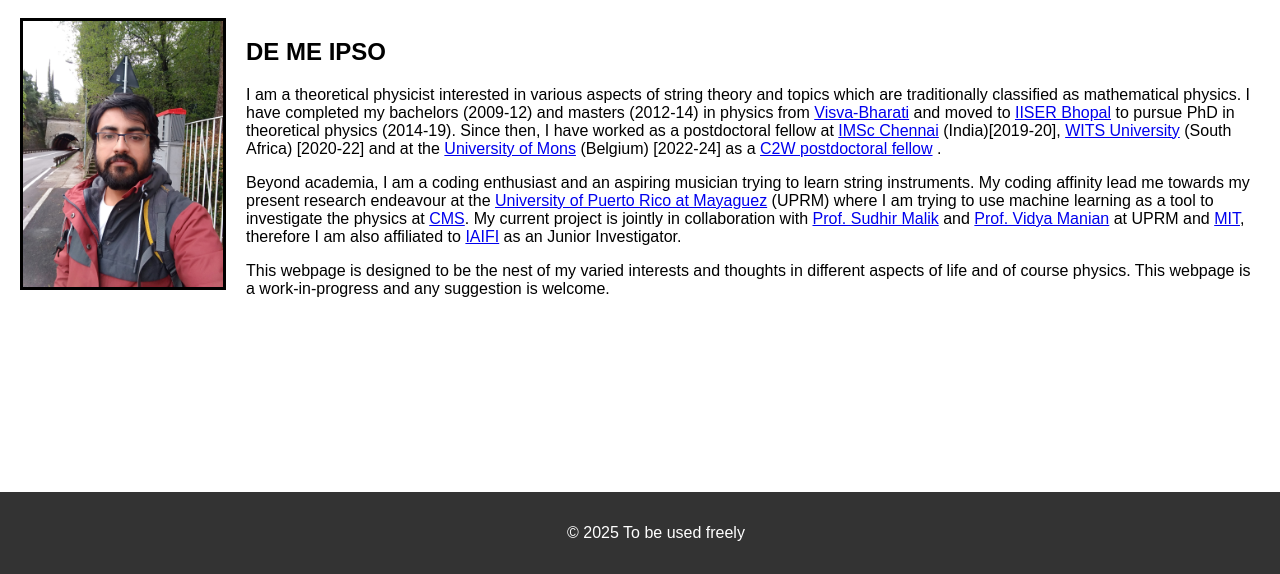
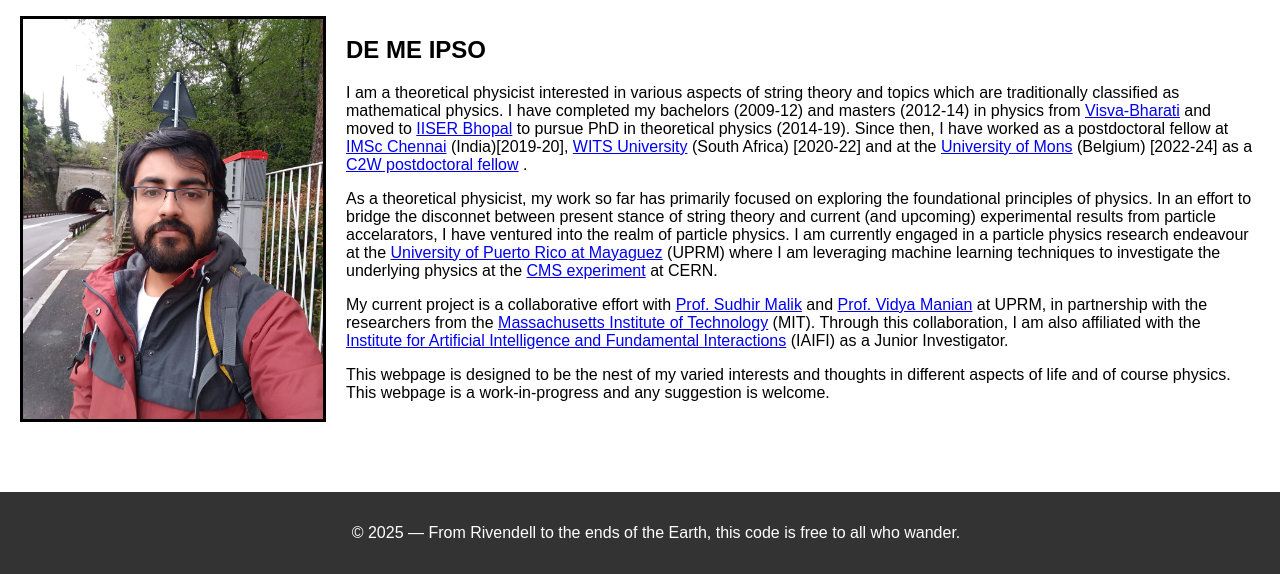
Before and after one commit to chattopadhyayA/chattopadhyayA.github.io, a plain HTML site: page index.html in a window 1280 px wide. Shown: the part 226-800 px from the top of the page. Drawn offline with Linux system fonts and the light colour scheme.

Commit message:
Landing page rewording and footer modification

```diff
--- a/index.html
+++ b/index.html
@@ -45,7 +45,7 @@
     <div class="content">
         <!-- Image displayed on the left -->
         <div class="image-container">
-            <img src="ami.jpg" alt="Arghya Image" width="200" height="auto" style="border: 3px solid black;">
+            <img src="ami.jpg" alt="Arghya Image" width="300" height="auto" style="border: 3px solid black;">
 
         </div>
 
@@ -61,12 +61,19 @@
                     <a href=https://cometowallonia.eu/meet-our-fellows-arghya-chattopadhyay-totchty/> C2W postdoctoral fellow</a> . <br>
                 </p>
                 <p>
-                    Beyond academia, I am a coding enthusiast and an aspiring musician trying to learn string instruments. My coding affinity lead me towards my
-                    present research endeavour at the <a href=https://www.uprm.edu/portada/>University of Puerto Rico at Mayaguez</a> (UPRM) where I am trying to
-                    use machine learning as a tool to investigate the physics at <a href=https://home.cern/science/experiments/cms>CMS</a>. My current project
-                    is jointly in collaboration with <a href=https://charma.uprm.edu/~malik/index.html>Prof. Sudhir Malik</a>
-                    and <a href=https://ece.uprm.edu/~manian/>Prof. Vidya Manian</a> at UPRM and
-                    <a href=https://www.mit.edu/>MIT</a>, therefore I am also affiliated to <a href=https://iaifi.org/>IAIFI</a> as an Junior Investigator.
+                    As a theoretical physicist, my work so far has primarily focused on exploring the foundational principles of
+                    physics. In an effort to bridge the disconnet between present stance of string theory and current (and upcoming)
+                    experimental results from particle accelarators, I have ventured into the realm of particle physics. I am currently
+                    engaged in a particle physics research endeavour at the <a href=https://www.uprm.edu/portada/>University
+                    of Puerto Rico at Mayaguez</a> (UPRM) where I am leveraging machine learning techniques to investigate the
+                    underlying physics at the <a href=https://home.cern/science/experiments/cms>CMS experiment</a> at CERN.
+                </p>
+                <p>
+                    My current project is a collaborative effort with <a href=https://charma.uprm.edu/~malik/index.html>Prof. Sudhir Malik</a>
+                    and <a href=https://ece.uprm.edu/~manian/>Prof. Vidya Manian</a> at UPRM, in partnership with the researchers from the
+                    <a href=https://www.mit.edu/>Massachusetts Institute of Technology</a> (MIT). Through this collaboration, I am
+                    also affiliated with the <a href=https://iaifi.org/> Institute for Artificial Intelligence and Fundamental Interactions</a> (IAIFI)
+                    as a Junior Investigator.
                 </p>
                 <p>
                     This webpage is designed to be the nest of my varied interests and thoughts in different aspects of life and of course physics.
@@ -346,7 +353,7 @@
 </main>
 
 <footer>
-    <p>&copy; 2025 To be used freely</p>
+    <p>&copy; 2025 — From Rivendell to the ends of the Earth, this code is free to all who wander.</p>
 </footer>
 
     <script src="script.js"></script>
```
